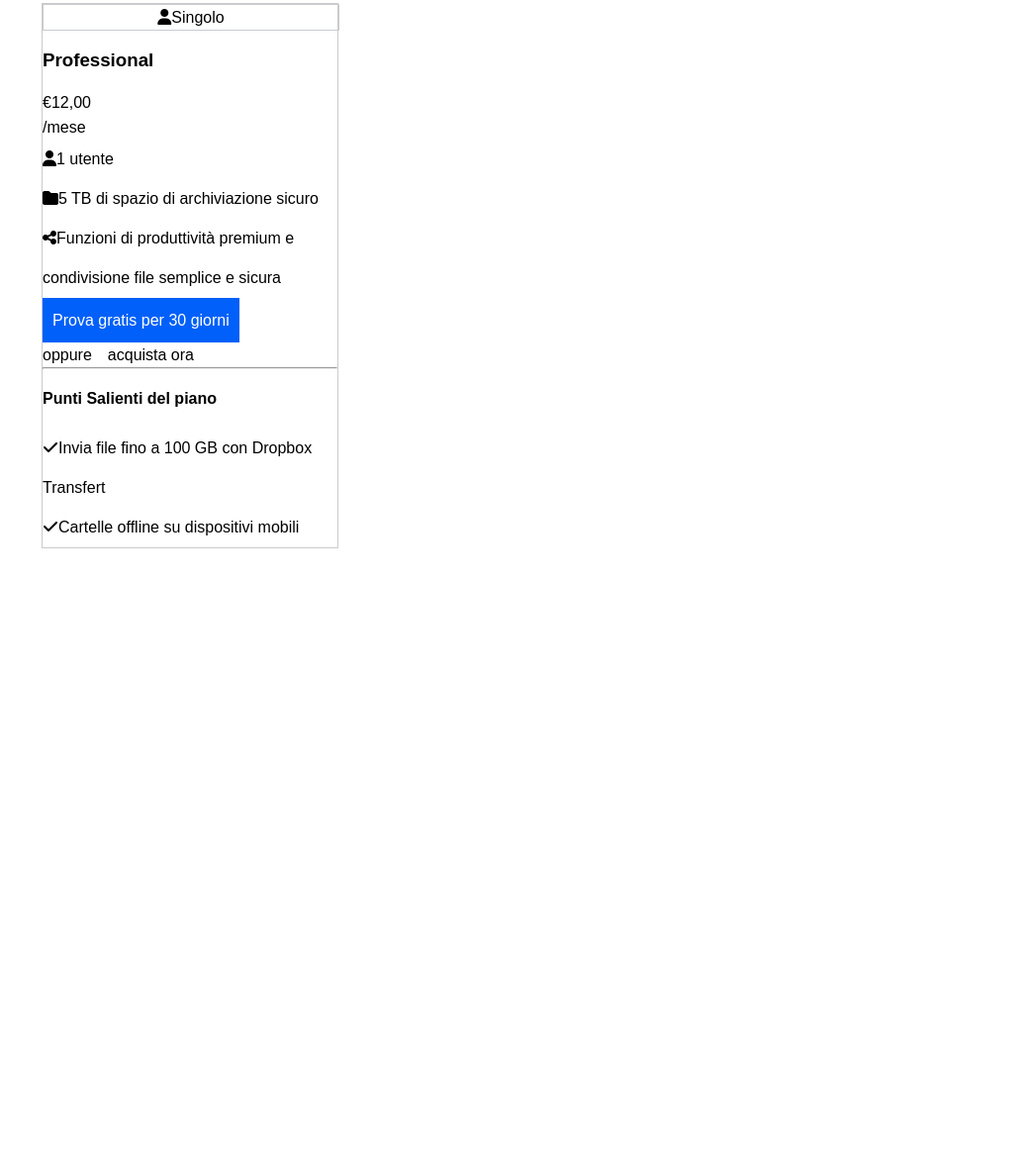
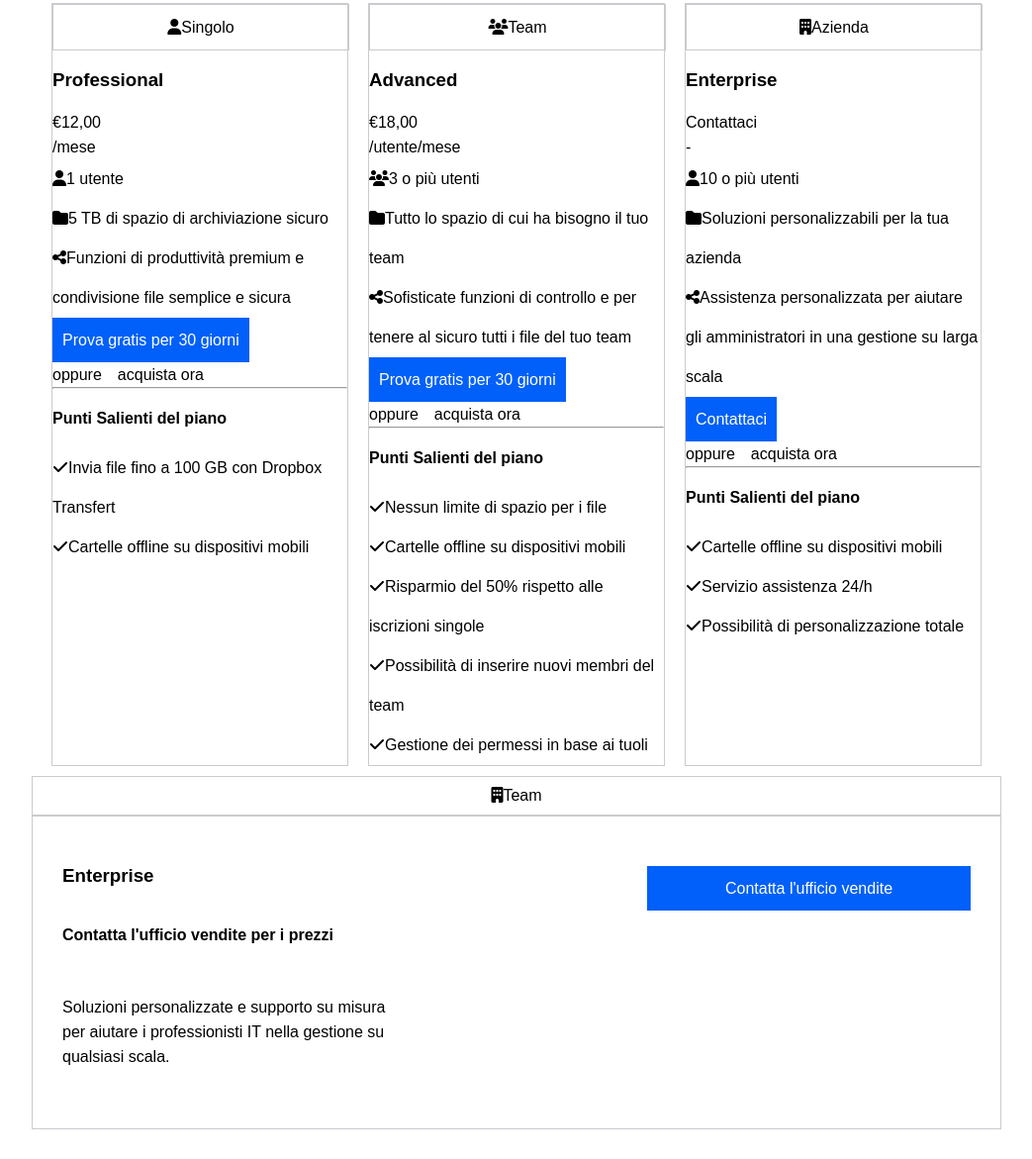
Before and after one commit to dariofusco/htmlcss-dropbox, a plain HTML site: page index.html in a window 1280 px wide. Shown: the part 871-2042 px from the top of the page at 99% size, without its empty margins (118-1161 px from the left). Before the commit the page ends 1465 px from the top, so only its background shows below. Drawn offline with Linux system fonts and the light colour scheme.

Commit message:
completa colonne sezione main

```diff
--- a/css/style.css
+++ b/css/style.css
@@ -49,6 +49,7 @@ h2, h3, h4 {
 .container-main {
     max-width: 980px;
     display: flex;
+    justify-content: space-around;
     margin: 0 auto;
     text-align: left;
     padding: 10px;
@@ -64,10 +65,11 @@ h2, h3, h4 {
     padding: 10px;
     margin: 10px;
     color: white;
+    text-align: center;
 }
 
 .box .button {
-    margin: 20px 0;
+    margin: 20px 0px;
 }
 
 .hero {
@@ -113,4 +115,22 @@ h2, h3, h4 {
     width: 300px;
     border: 1px solid rgb(202, 203, 206);
     text-align: center;
+    padding: 10px;
 }
+
+.row-orizontal {
+    width: 980px;
+    border: 1px solid rgb(202, 203, 206);
+    text-align: center;
+    margin: 0 auto;
+    padding: 10px;
+}
+
+.box-orizontal {
+    width: 980px;
+    display: flex;
+    justify-content: space-between;
+    margin: 0 auto;
+    border: 1px solid rgb(202, 203, 206) ;
+    padding: 30px;
+}
--- a/index.html
+++ b/index.html
@@ -1,5 +1,6 @@
 <!DOCTYPE html>
 <html lang="en">
+
 <head>
     <meta charset="UTF-8">
     <meta http-equiv="X-UA-Compatible" content="IE=edge">
@@ -10,6 +11,7 @@
         crossorigin="anonymous" referrerpolicy="no-referrer" />
     <title>Dropbox</title>
 </head>
+
 <body>
     <header>
 
@@ -68,6 +70,8 @@
 
         </section>
 
+        <!--Seconda sezione-->
+
         <section>
 
             <div class="container-main">
@@ -79,19 +83,22 @@
                 <span><input type="radio">Fatturazione annuale</span>
             </div>
 
+            <!--Contenitore elementi colonne-->
+
             <div class="container-main">
 
+                <!--Prima colonna-->
+
                 <div class="column">
-                            <div class="row">
-                                <span><i class="fa-solid fa-user"></i>Singolo</span>
-                            </div>
+                    <div class="row"><i class="fa-solid fa-user"></i>Singolo</div>
                     <h3>Professional</h3>
                     <div>€12,00</div>
                     <div>/mese</div>
                     <ul>
                         <li><i class="fa-solid fa-user"></i>1 utente</li>
                         <li><i class="fa-solid fa-folder"></i>5 TB di spazio di archiviazione sicuro</li>
-                            <li><i class="fa-solid fa-share-nodes"></i>Funzioni di produttività premium e condivisione file semplice e sicura</li>
+                        <li><i class="fa-solid fa-share-nodes"></i>Funzioni di produttività premium e condivisione file
+                            semplice e sicura</li>
                     </ul>
 
                     <div class="button">Prova gratis per 30 giorni</div>
@@ -104,6 +111,77 @@
                         <li><i class="fa-solid fa-check"></i>Cartelle offline su dispositivi mobili</li>
                     </ul>
                 </div>
+
+                <!--Seconda colonna-->
+
+                <div class="column">
+                    <div class="row"><i class="fa-solid fa-users"></i>Team</div>
+                    <h3>Advanced</h3>
+                    <div>€18,00</div>
+                    <div>/utente/mese</div>
+                    <ul>
+                        <li><i class="fa-solid fa-users"></i>3 o più utenti</li>
+                        <li><i class="fa-solid fa-folder"></i>Tutto lo spazio di cui ha bisogno il tuo team</li>
+                        <li><i class="fa-solid fa-share-nodes"></i>Sofisticate funzioni di controllo e per tenere al
+                            sicuro tutti i file del tuo team</li>
+                    </ul>
+
+                    <div class="button">Prova gratis per 30 giorni</div>
+
+                    <div>oppure<a href="#">acquista ora</a></div>
+                    <hr>
+                    <h4>Punti Salienti del piano</h4>
+                    <ul>
+                        <li><i class="fa-solid fa-check"></i>Nessun limite di spazio per i file</li>
+                        <li><i class="fa-solid fa-check"></i>Cartelle offline su dispositivi mobili</li>
+                        <li><i class="fa-solid fa-check"></i>Risparmio del 50% rispetto alle iscrizioni singole</li>
+                        <li><i class="fa-solid fa-check"></i>Possibilità di inserire nuovi membri del team</li>
+                        <li><i class="fa-solid fa-check"></i>Gestione dei permessi in base ai tuoli</li>
+                    </ul>
+                </div>
+
+                <!--Terza colonna-->
+
+                <div class="column">
+                    <div class="row"><i class="fa-solid fa-building"></i>Azienda</span>
+                    </div>
+                    <h3>Enterprise</h3>
+                    <div>Contattaci</div>
+                    <div>-</div>
+                    <ul>
+                        <li><i class="fa-solid fa-user"></i>10 o più utenti</li>
+                        <li><i class="fa-solid fa-folder"></i>Soluzioni personalizzabili per la tua azienda</li>
+                        <li><i class="fa-solid fa-share-nodes"></i>Assistenza personalizzata per aiutare gli
+                            amministratori in una gestione su larga scala</li>
+                    </ul>
+
+                    <div class="button">Contattaci</div>
+
+                    <div>oppure<a href="#">acquista ora</a></div>
+                    <hr>
+                    <h4>Punti Salienti del piano</h4>
+                    <ul>
+                        <li><i class="fa-solid fa-check"></i>Cartelle offline su dispositivi mobili</li>
+                        <li><i class="fa-solid fa-check"></i>Servizio assistenza 24/h</li>
+                        <li><i class="fa-solid fa-check"></i>Possibilità di personalizzazione totale</li>
+                    </ul>
+                </div>
+            </div>
+
+            <!--Quarta colonna orizzontale-->
+
+            <div class="row-orizontal"><i class="fa-solid fa-building"></i>Team</div>
+            <div class="box-orizontal">
+                <div class="box">
+                    <h3>Enterprise</h3>
+                    <h4>Contatta l'ufficio vendite per i prezzi</h4>
+                    <p>Soluzioni personalizzate e supporto su misura per aiutare i professionisti IT nella gestione su
+                        qualsiasi scala.</p>
+                </div>
+                <div class="box">
+                    <div class="button">Contatta l'ufficio vendite</div>
+                </div>
+
             </div>
 
         </section>
@@ -112,4 +190,5 @@
 
     <footer></footer>
 </body>
+
 </html>
```
Lines whose indentation alone changed are shown as unchanged.
